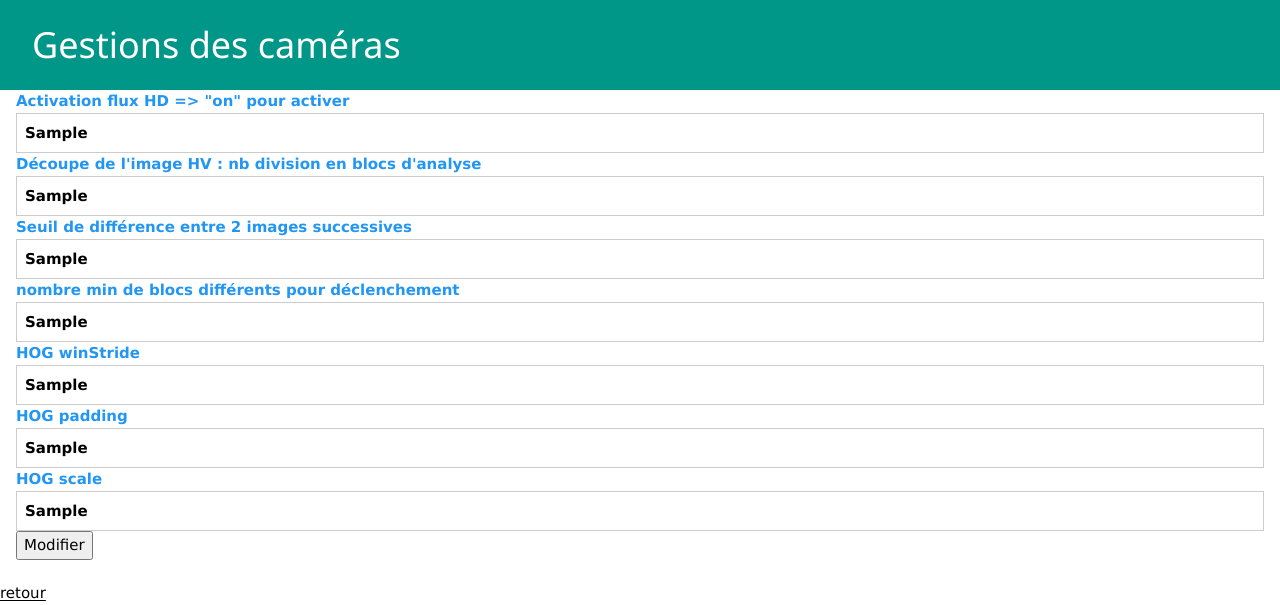
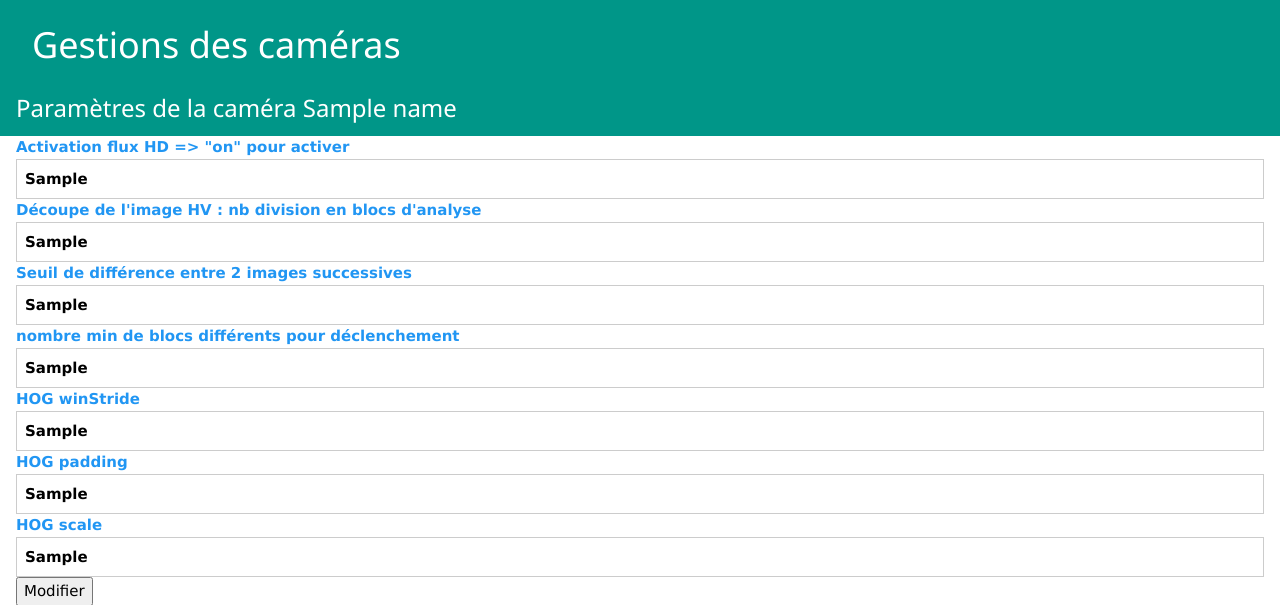
Before and after one commit to Fefel76/CAM_SUPERVISION, a Flask app: template templates/param.html in a window 1280 px wide. Shown: the top 605 px of the page. Run offline with Flask 2, Linux system fonts and the light colour scheme; the template is opened without the code that fills it: most values are stand-ins (such as "Sample title", 1, 10 or a date in 2020); parts of the project's set-up code (start-up, migrations or seed data) failed here and were passed over.

Commit message:
param par caméra

```diff
--- a/templates/param.html
+++ b/templates/param.html
@@ -2,7 +2,7 @@
 <html lang="fr">
 <head>
     <meta charset="UTF-8">
-    <title>Paramètres des photos</title>
+    <title>Paramètres des photos de la caméra {{name}}</title>
     <meta name='viewport' content="width-device-width, initial-scale=1" charset='UTF-8'>
     <link rel="stylesheet" type="text/css" href="https://www.w3schools.com/w3css/4/w3.css">
 </head>
@@ -11,6 +11,7 @@
 <h1>
     <a href="http://{{ip}}:5001" class="w3-button">Gestions des caméras</a>
 </h1>
+    <h3> Paramètres de la caméra {{name}}</h3>
 </div>
 <form class="w3-container" action="/param/{{name}}" method="POST">
     <b>
```
